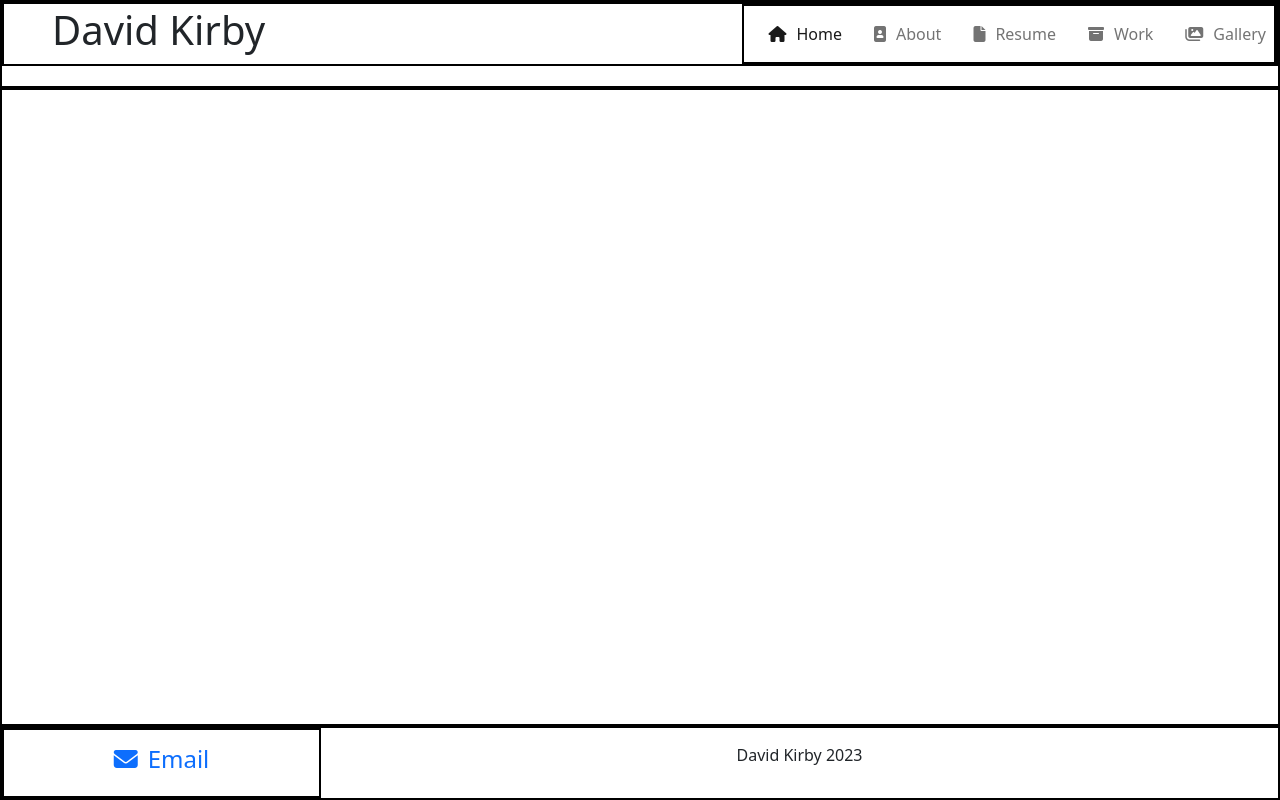
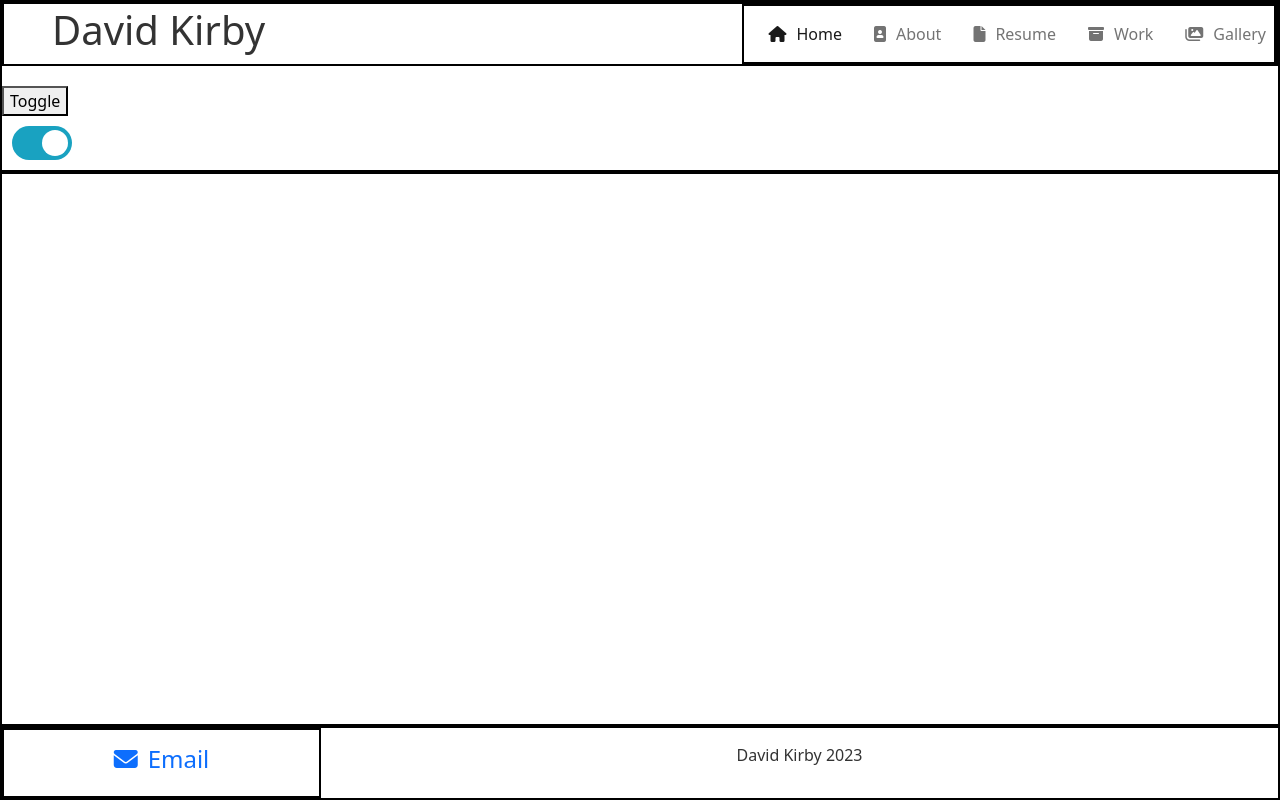
Before and after one commit to DaveKirby111/davidkirby, a React (Create React App) app: page / in a window 1280 px wide. Built offline with nearby package versions, Linux system fonts and the light colour scheme.

Commit message:
working on dark mode toggle

```diff
--- a/package.json
+++ b/package.json
@@ -15,6 +15,7 @@
     "popper": "^1.0.1",
     "react": "^18.2.0",
     "react-bootstrap": "^2.7.4",
+    "react-dark-mode-toggle": "^0.2.0",
     "react-dom": "^18.2.0",
     "react-modal": "^3.16.1",
     "react-modal-image": "^2.6.0",
--- a/src/App.css
+++ b/src/App.css
@@ -18,6 +18,92 @@ header, nav, main, footer, .email, .banner, .my-info .img, .info, .about-contain
 html, body {
     height: 100%;
 }
+
+.dark {
+    background-color: #333;
+    color: #fff;
+  }
+
+.light {
+    background-color: #fff;
+    color: #333;
+  }
+
+  .switch {
+    position: relative;
+    display: inline-block;
+    width: 60px;
+    height: 14px;
+  }
+
+  .switch input {
+    opacity: 0;
+    width: 0;
+    height: 0;
+  }
+
+  .switch {
+    position: relative;
+    display: inline-block;
+    width: 60px;
+    height: 34px;
+  }
+
+  .switch input {
+    opacity: 0;
+    width: 0;
+    height: 0;
+  }
+
+  .slider {
+    position: absolute;
+    cursor: pointer;
+    top: 0;
+    left: 0;
+    right: 0;
+    bottom: 0;
+    background-color: #ccc;
+    -webkit-transition: .4s;
+    transition: .4s;
+  }
+
+  .slider:before {
+    position: absolute;
+    content: "";
+    height: 26px;
+    width: 26px;
+    left: 4px;
+    bottom: 4px;
+    background-color: white;
+    -webkit-transition: .4s;
+    transition: .4s;
+  }
+
+  input:checked + .slider {
+    background-color: #19a2c1;
+  }
+
+  input:focus + .slider {
+    box-shadow: 0 0 1px #2196F3;
+  }
+
+  input:checked + .slider:before {
+    -webkit-transform: translateX(26px);
+    -ms-transform: translateX(26px);
+    transform: translateX(26px);
+  }
+
+  /* Rounded sliders */
+  .slider.round {
+    border-radius: 34px;
+  }
+
+  .slider.round:before {
+    border-radius: 50%;
+  }
+  .switch-checkbox {
+    padding: 10px
+  }
 
 /* 1:HEADER */
 
--- a/src/components/layout/Layout.js
+++ b/src/components/layout/Layout.js
@@ -1,8 +1,20 @@
+import React, { useState } from "react";
 import Nav from "../Nav";
 import { Link } from "react-router-dom";
 
 const Layout = ({ children, pageTitle }) => {
+  const [mode, setMode] = useState("light");
+
+  const toggleDark = () => {
+    if (mode === "light") {
+      setMode("dark");
+    } else {
+      setMode("light");
+    }
+  };
+
   return (
+    <div className={`${mode}`}>
       <div className="container-fluid d-flex flex-column min-vh-100 flex-wrap p-0 m-0">
         <header>
           <div className="banner d-flex align-items-center w-100">
@@ -12,6 +24,13 @@ const Layout = ({ children, pageTitle }) => {
             <Nav />
           </div>
           <h2>{pageTitle}</h2>
+          <button onClick={toggleDark}>Toggle</button>
+          <div className="switch-checkbox">
+            <label className="switch">
+              <input type="checkbox" checked onChange={toggleDark} />
+              <span className="slider round"></span>
+            </label>
+          </div>
         </header>
 
         <main className="flex-grow-1">{children}</main>
@@ -31,6 +50,7 @@ const Layout = ({ children, pageTitle }) => {
           <p className="author align-self-center mx-auto">David Kirby 2023</p>
         </footer>
       </div>
+    </div>
   );
 };
 
```
Also changed, not shown: 1 other file (tests, documents, lock files or other folders). Lines whose indentation alone changed are shown as unchanged.
